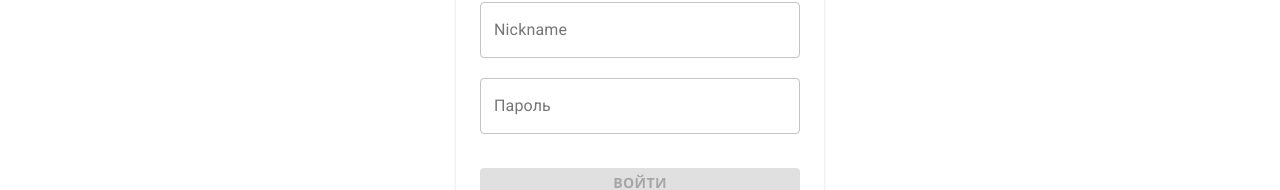
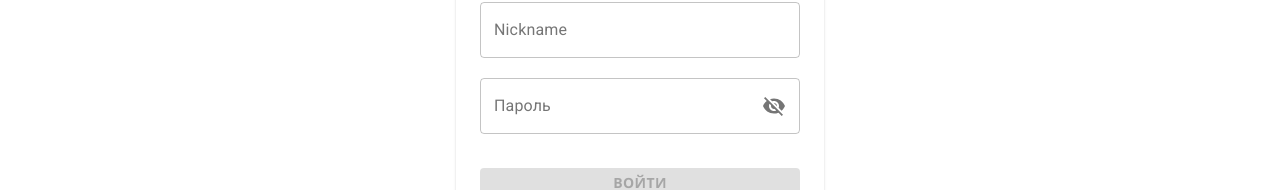
Before and after one commit to avtoriscenaria/hidenseek, a React (Create React App) app in the folder front/: page /auth in a window 1280 px wide. Shown: the part 345-535 px from the top of the page. Built offline with nearby package versions, Linux system fonts and the light colour scheme.

Commit message:
finish layouts for login and signup screens

```diff
--- a/front/src/common/components/Input/index.tsx
+++ b/front/src/common/components/Input/index.tsx
@@ -1,5 +1,11 @@
-import { ChangeEvent } from "react";
-import TextField from "@material-ui/core/TextField";
+import { ChangeEvent, useState } from "react";
+import IconButton from "@material-ui/core/IconButton";
+import OutlinedInput from "@material-ui/core/OutlinedInput";
+import InputLabel from "@material-ui/core/InputLabel";
+import InputAdornment from "@material-ui/core/InputAdornment";
+import FormControl from "@material-ui/core/FormControl";
+import Visibility from "@material-ui/icons/Visibility";
+import VisibilityOff from "@material-ui/icons/VisibilityOff";
 
 import useStyles from "../../hooks/useStyles";
 import styles from "./styles";
@@ -8,8 +14,10 @@ interface InputProps {
   label: string;
   name: string;
   value?: string;
+  type?: string;
   error?: boolean;
   onChange: (e: ChangeEvent<HTMLTextAreaElement | HTMLInputElement>) => void;
+  onFocus?: (e: ChangeEvent<HTMLTextAreaElement | HTMLInputElement>) => void;
   classes?: string;
 }
 
@@ -17,28 +25,48 @@ export default function Input({
   label,
   name,
   value = "",
+  type,
   error,
   onChange,
+  onFocus = () => {},
   classes: propClass,
 }: InputProps) {
   const classes = useStyles(styles);
+  const [showPassword, setShowPassword] = useState(false);
   const additionalClass = propClass ? ` ${propClass}` : "";
 
   return (
-    <form
+    <FormControl
       className={`${classes.root}${additionalClass}`}
-      noValidate
-      autoComplete="off"
+      variant="outlined"
+      error={error}
     >
-      <TextField
+      <InputLabel htmlFor={`input-${name}`}>{label}</InputLabel>
+      <OutlinedInput
         className={classes.input}
+        id={`input-${name}`}
         label={label}
-        variant="outlined"
+        type={type === "password" && !showPassword ? "password" : "text"}
+        autoComplete="off"
+        value={value}
         name={name}
-        value={value}
-        error={error}
         onChange={onChange}
+        onFocus={onFocus}
+        endAdornment={
+          type !== "password" ? null : (
+            <InputAdornment position="end">
+              <IconButton
+                aria-label="toggle password visibility"
+                onClick={() => setShowPassword(!showPassword)}
+                edge="end"
+              >
+                {showPassword ? <Visibility /> : <VisibilityOff />}
+              </IconButton>
+            </InputAdornment>
+          )
+        }
+        labelWidth={170}
       />
-    </form>
+    </FormControl>
   );
 }
--- a/front/src/common/components/Input/styles.tsx
+++ b/front/src/common/components/Input/styles.tsx
@@ -1,8 +1,6 @@
 const styles = () => ({
   root: {
-    "& > *": {
-      width: "100%",
-    },
+    width: "100%",
   },
   input: {},
 });
--- a/front/src/constants/messages.tsx
+++ b/front/src/constants/messages.tsx
@@ -1,3 +1,4 @@
 export default {
   invalid_nickname_or_password: "nickname or password was wrong",
+  player_exist_warning: "Player with this nickname exist",
 };
--- a/front/src/constants/translations/ru.tsx
+++ b/front/src/constants/translations/ru.tsx
@@ -10,6 +10,8 @@ const translations = {
     accountExistDescription: "Уже есть аккаунт?",
     login: "Войти",
     nickname_or_password_error: "Nickname или пароль введены не верно",
+    player_exist_warning:
+      "Игрок с таким nickname'ом уже существует.\nПридумай, пожалуйста, другой.",
   },
   account: {
     logout: "Выйти",
--- a/front/src/modules/Auth/Login/components/LoginComponent.tsx
+++ b/front/src/modules/Auth/Login/components/LoginComponent.tsx
@@ -46,6 +46,7 @@ const LoginComponent: React.FC<LoginComponentProps> = ({
             classes={classes.password}
             label={translations.password}
             name="password"
+            type="password"
             value={password}
             error={error}
             onChange={onChange}
--- a/front/src/modules/Auth/SignUp/components/SignUpComponent.tsx
+++ b/front/src/modules/Auth/SignUp/components/SignUpComponent.tsx
@@ -5,23 +5,31 @@ import Input from "common/components/Input";
 import Button from "common/components/Button";
 import useStyles from "common/hooks/useStyles";
 import { SignUpData } from "../interfaces";
-import { isSignUpValid } from "../utils";
+import { isSignUpValid, isPasswordConfirmed } from "../utils";
 import styles from "../styles";
 
 interface SignUpComponentProps {
   signUpData: SignUpData;
   translations: any;
+  error: boolean;
+  message: string;
+  isFocusedConfirmPassword: boolean;
   onChange: (e: ChangeEvent<HTMLTextAreaElement | HTMLInputElement>) => void;
   onLogin: () => void;
   onSignUp: () => void;
+  setIsFocusedConfirmPassword: () => void;
 }
 
 const SignUpComponent: React.FC<SignUpComponentProps> = ({
   signUpData: { nickname, password, confirmPassword },
   translations,
+  error,
+  message,
+  isFocusedConfirmPassword,
   onChange,
   onLogin,
   onSignUp,
+  setIsFocusedConfirmPassword,
 }) => {
   const classes = useStyles(styles);
 
@@ -34,13 +42,16 @@ const SignUpComponent: React.FC<SignUpComponentProps> = ({
             classes={classes.nickname}
             label={translations.nickname}
             name="nickname"
+            error={error}
             value={nickname}
             onChange={onChange}
           />
+          <div className={classes.nicknameError}>{message}</div>
           <Input
             classes={classes.password}
             label={translations.password}
             name="password"
+            type="password"
             value={password}
             onChange={onChange}
           />
@@ -48,8 +59,14 @@ const SignUpComponent: React.FC<SignUpComponentProps> = ({
             classes={classes.confirmPassword}
             label={translations.confirmPassword}
             name="confirmPassword"
+            type="password"
             value={confirmPassword}
+            error={
+              isFocusedConfirmPassword &&
+              !isPasswordConfirmed(password, confirmPassword)
+            }
             onChange={onChange}
+            onFocus={setIsFocusedConfirmPassword}
           />
         </div>
         <Button
--- a/front/src/modules/Auth/SignUp/containers/SignUpContainer.tsx
+++ b/front/src/modules/Auth/SignUp/containers/SignUpContainer.tsx
@@ -1,17 +1,20 @@
 import React, { ChangeEvent, useState } from "react";
 import { useHistory } from "react-router-dom";
 
+import useDataStorage from "common/hooks/useDataStorage";
 import useTranslations from "common/hooks/useTranslations";
 import ROUTES from "constants/routes";
+
 import SignUpComponent from "../components/SignUpComponent";
-import useDataStorage from "common/hooks/useDataStorage";
 import { useSignUpRequest } from "../hooks";
 
 const SignUpContainer: React.FC = () => {
   const history = useHistory();
   const { auth: authTranslations } = useTranslations();
+  const [isFocusedConfirmPassword, setIsFocusedConfirmPassword] =
+    useState(false);
   const { state: signUpData, updateState } = useDataStorage();
-  const { request } = useSignUpRequest();
+  const { request, error, message } = useSignUpRequest();
 
   const onChange = (e: ChangeEvent<HTMLTextAreaElement | HTMLInputElement>) => {
     const {
@@ -37,9 +40,13 @@ const SignUpContainer: React.FC = () => {
     <SignUpComponent
       signUpData={signUpData}
       translations={authTranslations}
+      error={error}
+      message={message}
+      isFocusedConfirmPassword={isFocusedConfirmPassword}
       onLogin={onLogin}
       onChange={onChange}
       onSignUp={onSignUp}
+      setIsFocusedConfirmPassword={() => setIsFocusedConfirmPassword(true)}
     />
   );
 };
--- a/front/src/modules/Auth/SignUp/hooks/index.tsx
+++ b/front/src/modules/Auth/SignUp/hooks/index.tsx
@@ -1,20 +1,37 @@
+import { useState } from "react";
 import { useHistory } from "react-router-dom";
 
 import ROUTES from "constants/routes";
 import { API } from "constants/api";
 import LSData from "constants/LSData";
 import useApiRequest from "common/hooks/useApiRequest";
+import messages from "constants/messages";
+import useTranslations from "common/hooks/useTranslations";
 
 export const useSignUpRequest = () => {
   const history = useHistory();
+  const { auth } = useTranslations();
+
+  const [error, setError] = useState(false);
+  const [message, setMessage] = useState("");
+
   const { request } = useApiRequest(API.auth.signup, {
     onSuccess: (data) => {
       history.push(ROUTES.auth.base);
     },
-    onFailure: () => {},
+    onFailure: (resMessage) => {
+      if (resMessage === messages.player_exist_warning) {
+        setError(true);
+        setMessage(auth.player_exist_warning);
+      } else {
+        setMessage(resMessage);
+      }
+    },
   });
 
   return {
     request,
+    error,
+    message,
   };
 };
--- a/front/src/modules/Auth/SignUp/styles.tsx
+++ b/front/src/modules/Auth/SignUp/styles.tsx
@@ -21,7 +21,14 @@ const styles = () => ({
   },
   inputFields: {},
   nickname: {
-    marginBottom: 20,
+    marginBottom: 6,
+  },
+  nicknameError: {
+    marginBottom: 16,
+    fontFamily: "NotoSans-Regular",
+    fontSize: 11,
+    color: colors.error,
+    whiteSpace: "break-spaces",
   },
   password: {
     marginBottom: 20,
--- a/front/src/modules/Auth/SignUp/utils/index.tsx
+++ b/front/src/modules/Auth/SignUp/utils/index.tsx
@@ -10,3 +10,13 @@ export const isSignUpValid = (
     password === confirmPassword
   );
 };
+
+export const isPasswordConfirmed = (
+  password?: string,
+  confirmPassword?: string
+) => {
+  return (
+    (confirmPassword || "").trim() == "" ||
+    ((password || "").trim() !== "" && password === confirmPassword)
+  );
+};
```
Also changed, not shown: 2 other files (tests, documents, lock files or other folders).
